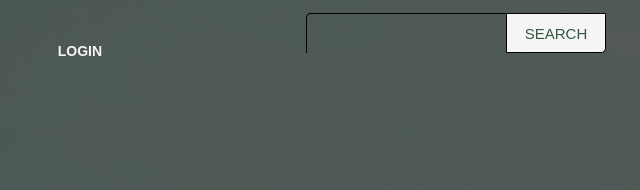
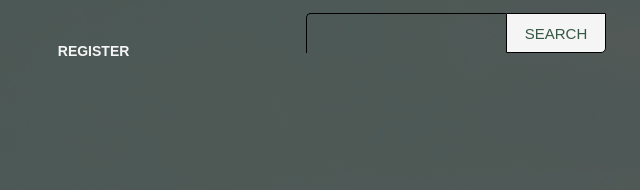
Before and after one commit to Flamingo30/Flamingo30.github.io, a plain HTML site: page project.html in a window 1280 px wide. Shown: the top 190 px of the page, 604-1244 px from the left. Drawn offline with Linux system fonts and the light colour scheme.

Commit message:
Update project.html

```diff
--- a/project.html
+++ b/project.html
@@ -16,7 +16,7 @@
                 <li><a href="project.html">HOME</a></li>
                 <li><a href="info.html">ABOUT</a></li>
                 <li><a href="GAME.HTML">GAME</a></li>
-                <li><a href="contact.html">LOGIN</a></li>
+                <li><a href="contact.html">REGISTER</a></li>
             </ul>
         </div>
         <div class="search">
```
